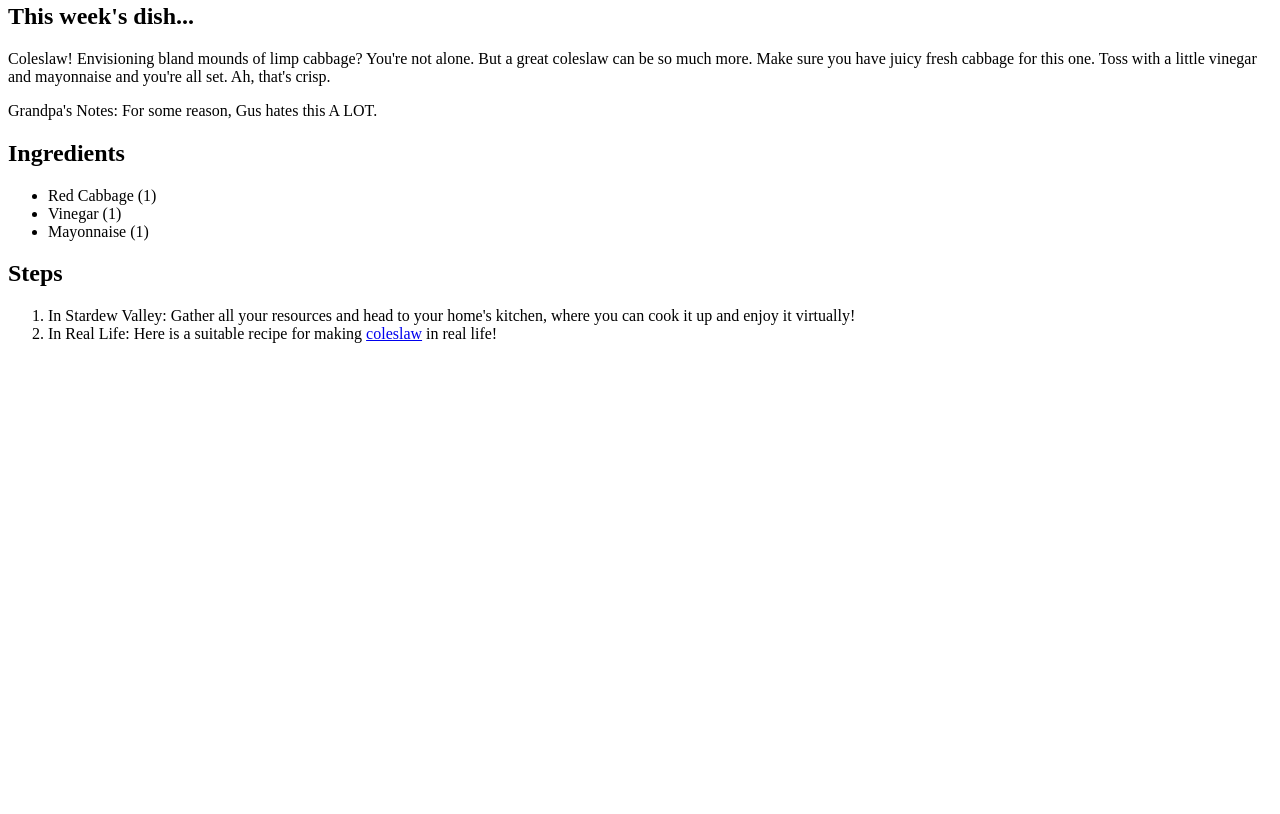
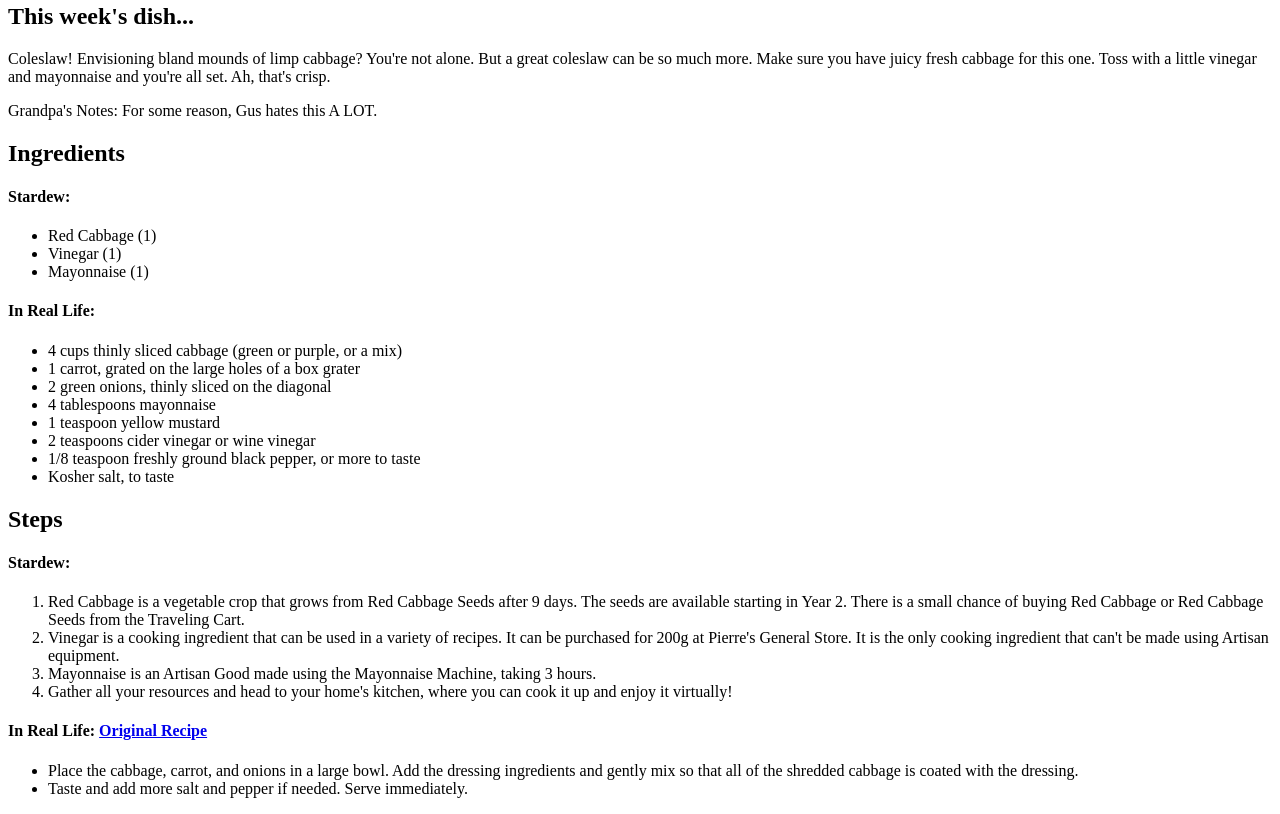
Before and after one commit to Stakhey/TheQueenOfSauce, a plain HTML site: page recipes/coleslaw.html in a window 1280 px wide. Shown: the part 361-1175 px from the top of the page. Before the commit the page ends 800 px from the top, so only its background shows below. Drawn offline with Linux system fonts and the light colour scheme.

Commit message:
Finished Coleslaw Recipe

```diff
--- a/recipes/coleslaw.html
+++ b/recipes/coleslaw.html
@@ -17,15 +17,35 @@
     <p>Coleslaw! Envisioning bland mounds of limp cabbage? You're not alone. But a great coleslaw can be so much more. Make sure you have juicy fresh cabbage for this one. Toss with a little vinegar and mayonnaise and you're all set. Ah, that's crisp.</p>
     <p>Grandpa's Notes: For some reason, Gus hates this A LOT.</p>
     <h2>Ingredients</h2>
+    <h4>Stardew: </h4>
     <ul>
         <li>Red Cabbage (1)</li>
         <li>Vinegar (1)</li>
         <li>Mayonnaise (1)</li>
     </ul>
+    <h4>In Real Life: </h4>
+    <ul>
+        <li>4 cups thinly sliced cabbage (green or purple, or a mix)</li>
+        <li>1 carrot, grated on the large holes of a box grater</li>
+        <li>2 green onions, thinly sliced on the diagonal</li>
+        <li>4 tablespoons mayonnaise</li>
+        <li>1 teaspoon yellow mustard</li>
+        <li>2 teaspoons cider vinegar or wine vinegar</li>
+        <li>1/8 teaspoon freshly ground black pepper, or more to taste</li>
+        <li>Kosher salt, to taste</li>
+    </ul>
     <h2>Steps</h2>
+    <h4>Stardew: </h4>
     <ol>
-        <li>In Stardew Valley: Gather all your resources and head to your home's kitchen, where you can cook it up and enjoy it virtually!</li>
-        <li>In Real Life: Here is a suitable recipe for making <a href="https://www.simplyrecipes.com/recipes/coleslaw/">coleslaw<a> in real life!</li>
+        <li>Red Cabbage is a vegetable crop that grows from Red Cabbage Seeds after 9 days. The seeds are available starting in Year 2. There is a small chance of buying Red Cabbage or Red Cabbage Seeds from the Traveling Cart.</li>
+        <li>Vinegar is a cooking ingredient that can be used in a variety of recipes. It can be purchased for 200g at Pierre's General Store. It is the only cooking ingredient that can't be made using Artisan equipment.</li>
+        <li>Mayonnaise is an Artisan Good made using the Mayonnaise Machine, taking 3 hours.</li>
+        <li>Gather all your resources and head to your home's kitchen, where you can cook it up and enjoy it virtually!</li>
     </ol>
+    <h4>In Real Life: <a href="https://www.simplyrecipes.com/recipes/coleslaw/">Original Recipe<a></a></h4>
+    <ul>
+        <li>Place the cabbage, carrot, and onions in a large bowl. Add the dressing ingredients and gently mix so that all of the shredded cabbage is coated with the dressing.</li>
+        <li>Taste and add more salt and pepper if needed. Serve immediately.</li>
+    </ul>
 </body>
 </html>
```
